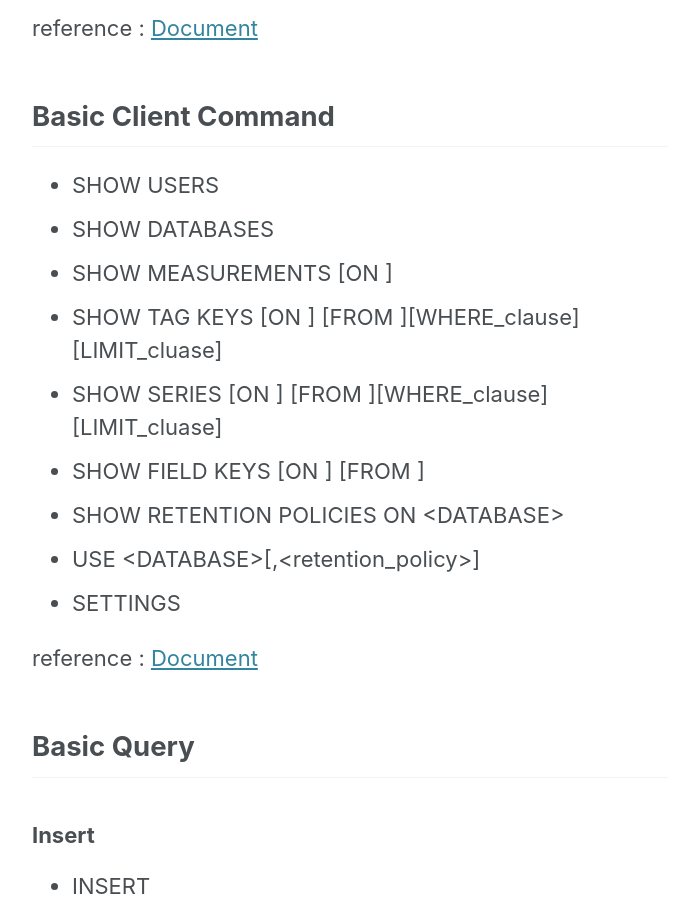
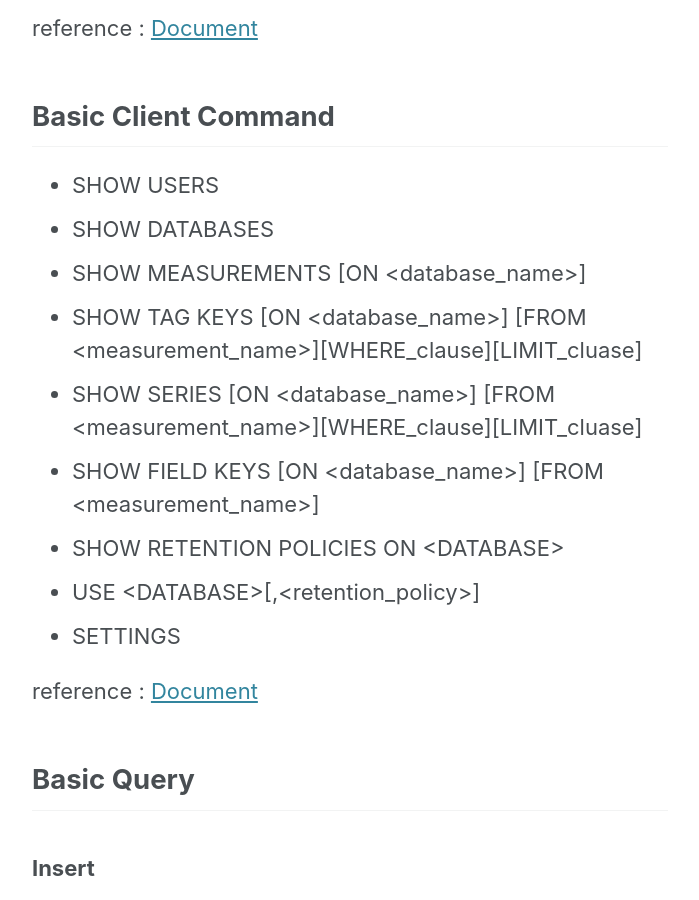
Before and after one commit to tech-vcanus/tech-vcanus.github.io, a Jekyll site: the page built from _posts/2020-02-07-Influxdb-basic.md, in a window 1280 px wide and 900 px high, scrolled down 3275 px. Shown: the whole window, without its empty margins (290-989 px from the left). Built offline with Jekyll 4.4.1, drawn with Linux system fonts in a browser that asks for light colours; cached includes are drawn as plain includes; nearby versions of some CDN libraries.

Commit message:
Update 2020-02-07-Influxdb-basic.md

```diff
--- a/_posts/2020-02-07-Influxdb-basic.md
+++ b/_posts/2020-02-07-Influxdb-basic.md
@@ -93,10 +93,10 @@ reference : [Document](https://docs.influxdata.com/influxdb/v1.7/query_language/
 
 - SHOW USERS
 - SHOW DATABASES
-- SHOW MEASUREMENTS [ON <database_name>]
-- SHOW TAG KEYS [ON <database_name>] [FROM <measurement_name>][WHERE_clause][LIMIT_cluase]
-- SHOW SERIES [ON <database_name>] [FROM <measurement_name>][WHERE_clause][LIMIT_cluase]
-- SHOW FIELD KEYS [ON <database_name>] [FROM <measurement_name>]
+- SHOW MEASUREMENTS [ON \<database_name>]
+- SHOW TAG KEYS [ON \<database_name>] [FROM \<measurement_name>][WHERE_clause][LIMIT_cluase]
+- SHOW SERIES [ON \<database_name>] [FROM \<measurement_name>][WHERE_clause][LIMIT_cluase]
+- SHOW FIELD KEYS [ON \<database_name>] [FROM \<measurement_name>]
 - SHOW RETENTION POLICIES ON \<DATABASE>
 - USE \<DATABASE>[,\<retention_policy>]
 - SETTINGS
```
